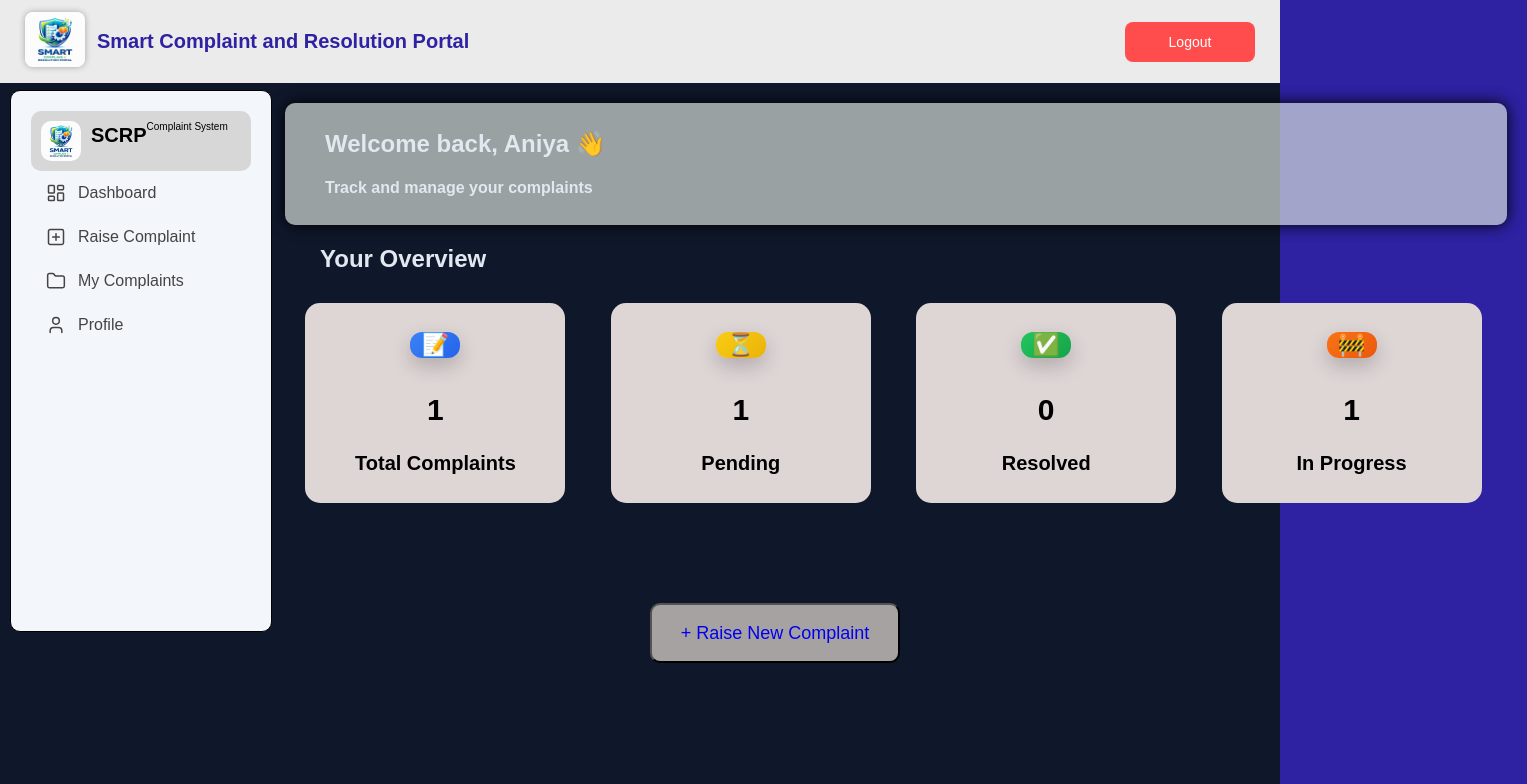
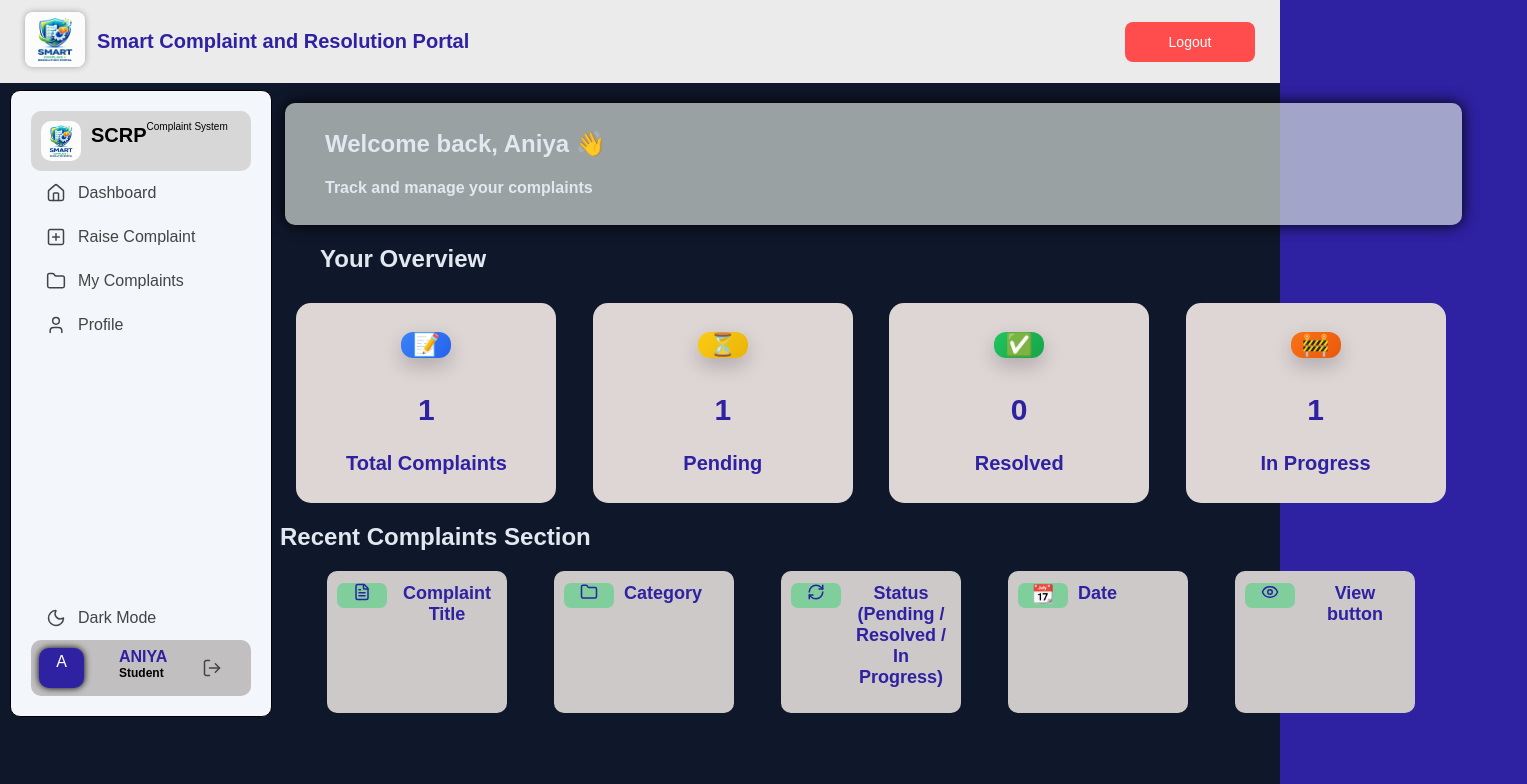
Before and after one commit to Aniyajain/Smart-Complaint-and-Resolution-Portal, a React (Vite) app in the folder portal/: page /dashboard in a window 1280 px wide. Shown: the top 784 px of the page, 1527 px wide, since content can reach past the window. Built offline with nearby package versions, Linux system fonts and the light colour scheme.

Commit message:
dashboard done

```diff
--- a/portal/src/Pages/Dashboard_user.css
+++ b/portal/src/Pages/Dashboard_user.css
@@ -29,6 +29,11 @@
      position: fixed;
      left: 0;
     top: 70px;
+    height: 585px;
+    display: flex;
+    flex-direction: column;
+    justify-content: space-between;
+    /* gap: 90px; */
 
 }
 
@@ -45,6 +50,7 @@
     font-weight: 500;
    margin: 0px;
     border: none;
+
 
 }
 
@@ -63,7 +69,7 @@
 }
 .main-center{
     background-color: rgba(223, 230, 223, 0.667);
-    width: 1175px;
+    width: 1130px;
     border-radius: 10px;
     padding: 7px;
     padding-left:40px;
@@ -84,7 +90,7 @@
     /* text-align: center; */
     padding: 30px;
     background-color: #ded5d5;
-    color: black;
+    color: #2E21A2;
     font-size: 20px;
     font-weight: bold;
     align-items: center;
@@ -152,3 +158,61 @@ button:hover{
 #complaint-btn{
     margin: 100px 370px;
 }
+#complaint-stats{
+    display: flex;
+    justify-content: space-evenly;
+
+}
+.cards-recentcomplaint{
+    background-color: #cdc9c9;
+    border-radius: 10px;
+    width: 160px;
+    height: 120px;
+    text-align: center;
+    padding: 10px;
+    color: #2E21A2;
+    font-weight: bold;
+    display: flex;
+    padding-top: 12px;
+    font-size: 18px;
+    /* align-items: ; */
+
+    /* align-items: center;      vertical center */
+    gap: 10px;
+
+}
+.icon-recent{
+    border-radius: 7px;
+    background-color: #7fce9c;
+    width: 50px;
+    height: 25px;
+    flex-shrink: 0;
+}
+.bottom-profile{
+    display: flex;
+   padding: 0px;
+   background-color: #c1bfbf;
+   border-radius: 10px;
+   gap:35px;
+   padding: 8px;
+}
+#icon-profile{
+    background-color: #2E21A2;
+    color: white;
+    width: 35px;
+    height: 30px;
+    padding: 5px;
+    text-align: center;
+    border-radius: 10px;
+    box-shadow: 0px 0px 7px black;
+}
+#user-name{
+    color: white;
+    font-weight: bold;
+}
+.logout-link{
+    padding: 0px;
+}
+.logout-link:hover {
+  color: #f44336; /* red hover */
+}
--- a/portal/src/Pages/Dashboard_user.jsx
+++ b/portal/src/Pages/Dashboard_user.jsx
@@ -4,7 +4,10 @@ import {
   LayoutDashboard,
   PlusSquare,
   Folder,
-  User
+  User,
+  LogOut,
+  Moon,
+  FileText, Clock, CheckCircle, Wrench,   RefreshCw, Calendar, Eye,Home
 } from "lucide-react";
 import Profile from "../components/Profile";
 import RaiseComplaint from "../components/RaiseComplaint";
@@ -28,7 +31,7 @@ function Dashboard_user(){
                   </div>
 
                <Link to="/dashboard" >
-                 <LayoutDashboard size={20}/> Dashboard
+                 <Home size={20}/> Dashboard
                </Link>
 
                <Link to="/raiseComplaint">
@@ -44,6 +47,14 @@ function Dashboard_user(){
                </Link>
                 </div>
                 <div className="bottom">
+                  <Link > <Moon size={20} />Dark Mode</Link>
+                  <div className="bottom-profile">
+                    <div id="icon-profile">A</div>
+                    <div id="user-name" style={{color: "#2E21A2"}}>ANIYA  <div style={{fontSize:"12px" , color:"black"}}>Student</div></div>
+                    <Link to="/" style={{padding:"0px", borderRadius:"0px",  display: "inline-flex",
+  alignItemslignitems: "center",
+ transition : "0.3s" }} ><LogOut size={20} className="logout-link"/> </Link>
+                  </div>
 
                 </div>
 
@@ -64,9 +75,17 @@ function Dashboard_user(){
                     </div>
 
                 </div>
-                <div id="complaint-btn">
-                  <button><Link to="/raiseComplaint">+ Raise New Complaint</Link></button>
+                <div className="Complaint-section">
+                  <div><h2>Recent Complaints Section</h2></div>
+                  <div id="complaint-stats">
+                    <div className="cards-recentcomplaint"><div className="icon-recent"><FileText size={18} /></div>Complaint Title</div>
+                    <div className="cards-recentcomplaint"><div className="icon-recent"><Folder size={18} /></div>Category</div>
+                    <div className="cards-recentcomplaint"><div className="icon-recent"><RefreshCw size={18} /></div>Status (Pending / Resolved / In Progress)</div>
+                    <div className="cards-recentcomplaint"><div className="icon-recent">📆</div>Date</div>
+                    <div className="cards-recentcomplaint"><div className="icon-recent"><Eye size={18} /></div>View button</div>
+                  </div>
                 </div>
+
             </div>
            </div>
 
```
